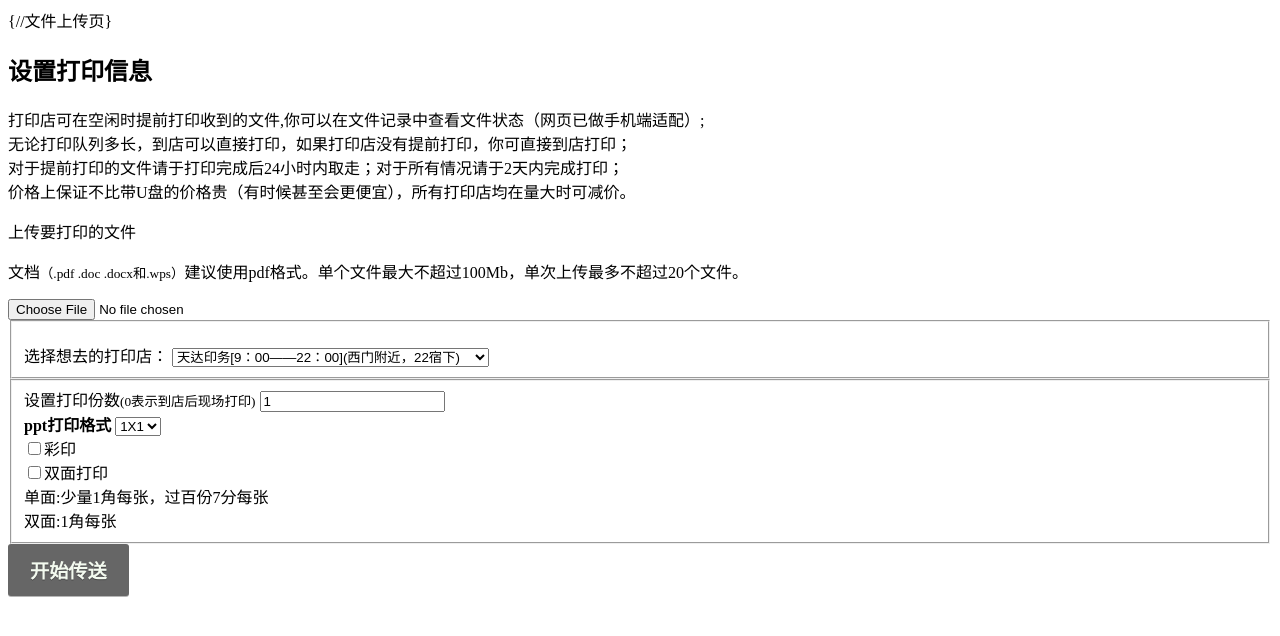
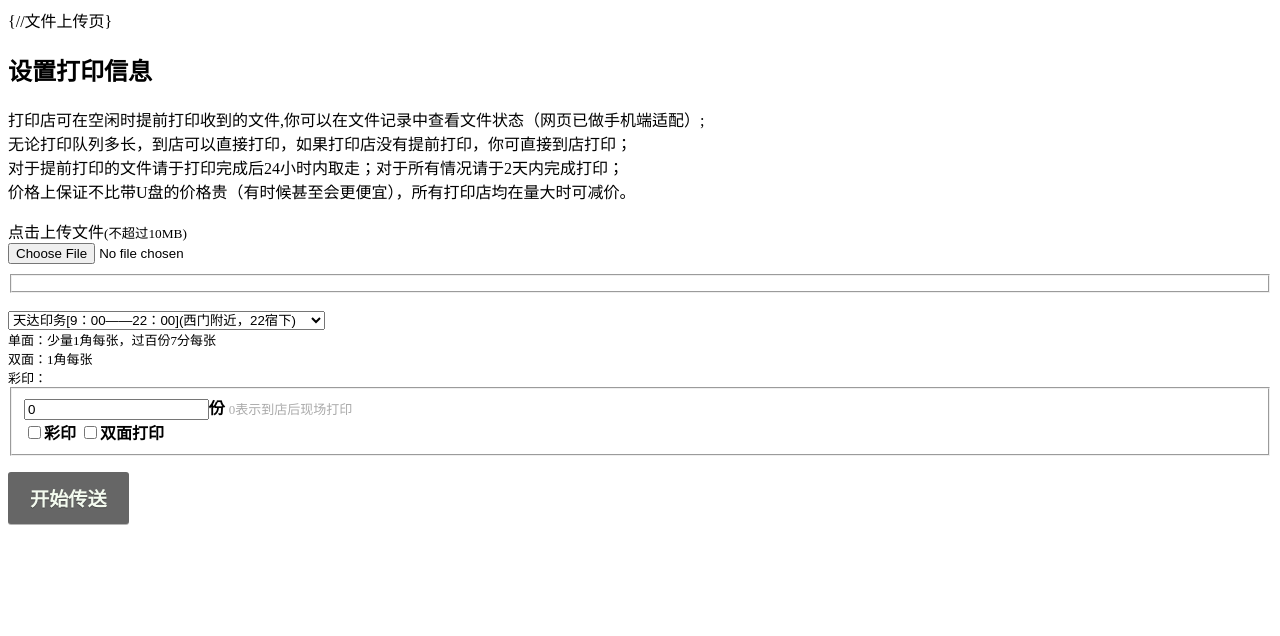
Before and after one commit to YunYinORG/print, a PHP site: page /DbName/Print/Home/View/File/add.html in a window 1280 px wide. Shown: the top 636 px of the page. Run offline with PHP 8.4, Linux system fonts and the light colour scheme.

Commit message:
上传页前端修改完毕

```diff
--- a/Print/Home/View/File/add.html
+++ b/Print/Home/View/File/add.html
@@ -5,16 +5,12 @@
 
 <block name='head'>
 <link rel="stylesheet" type="text/css" href="__PUBLIC__/css/modal.css">
-<!--<link rel="stylesheet" href="http://cdn.bootcss.com/jqueryui/1.10.3/css/base/jquery-ui.css" type="text/css" />
-<link rel="stylesheet" href="__CSS__/jquery.ui.plupload.css" type="text/css" />-->
 </block>
 
 
 <block name='header'>
 <include file="./Public/template/nav.html" add="active"/>
 </block>
-
-
 
 <block name='content'>
 
@@ -28,177 +24,136 @@
     对于提前打印的文件请于打印完成后24小时内取走；对于所有情况请于2天内完成打印；<br/>
     价格上保证不比带U盘的价格贵（有时候甚至会更便宜），所有打印店均在量大时可减价。</p>
 
-
-    <form id="form" method="post" action="__URL__/uploadOne" enctype="multipart/form-data">
-
-        <label id="myfile" for="file">上传要打印的文件</label>
-        <p class="small alert alert-info">文档<small>（.pdf .doc .docx和.wps）</small>建议使用pdf格式。单个文件最大不超过100Mb，单次上传最多不超过20个文件。</p>
-<!--        <div id="uploader">
-            <p class="small alert alert-danger">你的浏览器不支持Flash, Silverlight 或 HTML5。暂时只支持单文件上传。</p>
-        此处input需修改成旧版的单文件上传按钮以兼容不支持plupload的浏览器
+    <form id="print" method="post" action="__URL__/uploadOne" enctype="multipart/form-data">
+    <div class="row">
+        <div class="col-lg-5">
+        <div class="form-group">
+    	<div class="upload-btn">
+    	<div class="upload-area"><span class="glyphicon glyphicon-open"></span>点击上传文件<small>(不超过10MB)</small></div>
+    	<input id="upload-file" type="file" name="file" accept="application/msword, application/vnd.openxmlformats-officedocument.wordprocessingml.document, application/pdf, application/vnd.ms-powerpoint, application/vnd.openxmlformats-officedocument.presentationml.presentation,application/vnd.ms-excel,application/vnd.openxmlformats-officedocument.spreadsheetml.sheet" onchange="checkSuffix(this)">
     	</div>
-        <p id="console"></p>-->
-        <input type="file" name="file"/>
-        <fieldset>
-            <div class="form-group alert-warning">
-                <p class="help-block"><span></span></p>
     	</div>
-
-        <!--此处后台需调整-->
+    	</div>
+    </div>
+    <div class="row">
+    	<div class="col-lg-4">
+    	<ul id="upload-list" class="list-group" style="margin-bottom:0px;margin-top:10px"></ul>
+    	</div>
+    	<div class="col-lg-3">
+        <fieldset id='setting1'>
+    	<div style="display:none;margin-top:10px;margin-bottom:0px" id="pptprint">
+        <select class="form-control" name="ppt_layout">
+                <option value="1">PPT打印格式：1x1</option>
+                <option value="2">1x2</option>
+                <option value="3">2x2</option>
+                <option value="4">2x3</option>
+        </select>
+    	</div>
+    	</fieldset>
+    	</div>
+    </div>
+    <br/>
+	<div class="row">
+    	<div class="col-lg-4">
     		<div class="form-group">
-            <label for='pri_id'>选择想去的打印店：</label>
-            <select class="form-control" name="pri_id" id="Choose_printer">
-                <option value="1">天达印务<span class='text-primary'>[9：00——22：00]</span><small class='text-info'>(西门附近，22宿下)</small></option>
+            <select class="form-control" name="pri_id" onchange="priceChange(this)">
+                <option value="1">天达印务[9：00——22：00](西门附近，22宿下)</option>
                 <option value="2">光辉岁月[8：00——23：00](二食堂浴园旁)</option>
                 <option value="3">精诚快印[8：30——20：30](新图和数码小院之间)</option>
                 <option value="4">快捷复印[8：00——22：00](南开出版社后)</option>
             </select>
      		</div>
-        </fieldset>
-            <!--div class="radio">
-                <label>
-                    <input type="radio" name="pri_id" value="2" checked="checked"/>
-                光辉岁月<span class='text-primary'>[8：00——23：00]</span><small class='text-info'>(二食堂浴园旁)</small></label>
-                <br />
-                <label>
-                    <input type="radio" name="pri_id" value="3"/>
-                精诚快印<span class='text-primary'>[8：30——20：30]</span><small class='text-info'>(新图和数码小院之间)</small></label>
-                <br />
-                <label>
-                    <input type="radio" name="pri_id" value="4"/>
-                快捷复印<span class='text-primary'>[8：00——22：00]</span><small class='text-info'>(南开出版社后)</small></label>
-                <br />
-                <label>
-                    <input type="radio" name="pri_id" value="1" />
-                天达印务<span class='text-primary'>[9：00——22：00]</span><small class='text-info'>(西门附近，22宿下)</small></label>
+     		<div id='price' class='well help-block' style="font-size:13px">单面：<span id='single' class='text-danger'>少量1角每张，过百份7分每张</span><br/>双面：<span id='double' class='text-danger'>1角每张</span><br/>彩印：<span id='color_print' class='text-danger'></span></div>
      	</div>
-        </div-->
-
-        <fieldset id='setting'>
+     	<fieldset id="setting2">
+     	<div class="col-lg-4">
     	<div class="form-group">
-                <label for="copies">设置打印份数</label><small class='text-info'>(0表示到店后现场打印)</small>
-                <input name="copies" type="number" id="copies" value="1">
-            </div>
-        <!--后台需改动，支持ppt打印格式选择-->
-        <div id="pptprint">
-         <span><strong>ppt打印格式</strong></span>
-         <select class="form-control" name="ppt_layout">
-                <option value="1">1X1</option>
-                <option value="2">1X2</option>
-                <option value="3">2X2</option>
-                <option value="4">2X3</option>
-            </select>
+        	<input name="copies" type="number" id="copies" value="0" style="width:15%"><strong>份</strong>
+        	<small style="font-size:13px;color:#AAAAAA">0表示到店后现场打印</small>
     	</div>
          <div class="checkbox">
-                <label>
-                    <input name="color" id="" value="1" type="checkbox">彩印
-                    <br/>
-                    <input name="double_side" id='double_side' value="1" type="checkbox">双面打印
-                    <div id='price' class='price text-info'>单面:<span id='single' class='text-danger'>少量1角每张，过百份7分每张</span><br/>双面:<span id='double' class='text-danger'>1角每张</span>
-                    </div>
+                <label for="printcolor">
+                    <input name="color" id="printcolor" value="1" type="checkbox"><strong>彩印</strong>
+                </label>
+                <label for="double_side">
+                <input name="double_side" id='double_side' value="1" type="checkbox"><strong>双面打印</strong>
                 </label>
          </div>
     	</fieldset>
-    <input type="submit" value="开始传送" class="flatbtn"/>
+
+    	</div>
+    </div>
+
+    <input type="submit" value="开始传送" class="flatbtn" id="modaltrigger">
 
     </form>
-</div>
 </block>
-
-
-
 
 
 <block name='end'>
 
+<script language="javascript" type="text/javascript">
 
-<!--<script type="text/javascript" src="http://cdn.bootcss.com/jqueryui/1.10.3/jquery-ui.min.js"></script>
-<script type="text/javascript" src="__JS__/plupload.full.min.js"></script>
-<script type="text/javascript" src="__JS__/jquery.ui.plupload.js"></script>
-<script type="text/javascript" src="__JS__/plupload_zh_CN.js"></script>-->
-<script language="javascript">
-/*
-$(function() {
-    var uploader = $("#uploader").plupload({
-        // General settings
-        runtimes : 'html5,flash,silverlight,html4',
-        url : '__URL__/upload',
+function checkSuffix(n) {
+    var pos = n.value.lastIndexOf('.');
+    var suffix = n.value.substring(pos + 1);
+    var doc_suffix = ['doc', 'docx', 'wps'];
+    var pdf_suffix = ['pdf'];
+    var other_suffix = ['ppt', 'pptx'];
+    var xls_suffix = ['xls','xlsx'];
+    if (doc_suffix.indexOf(suffix) >= 0) {
+    	$('#setting2').show();
+    	$('#pptprint').hide();
+        $('#copies').attr('disabled', false);
+        $('#double_side').attr('disabled', false);
+        $("#modaltrigger").attr('disabled', false).attr('class' , 'flatbtn-blu');
+        var fname = n.value.substring(n.value.lastIndexOf('\\')+1);
+    	$("#upload-list").html('<li style="font-size: 13px;" class="list-group-item">当前文件：'+ fname +'</li>'+'<li style="font-size: 13px;" class="list-group-item">支持的格式，但更推荐pdf。');
+    } else if (other_suffix.indexOf(suffix)>=0) {
+    	$('#pptprint').show();
+    	$('#setting2').show();
+    	$('#copies').attr('disabled', false);
+        $('#double_side').attr('disabled', false);
+        $("#modaltrigger").attr('disabled', false).attr('class', 'flatbtn-blu');
+        var fname = n.value.substring(n.value.lastIndexOf('\\')+1);
+    	$("#upload-list").html('<li style="font-size: 13px;" class="list-group-item" style="border-style:none">当前文件：'+fname +'</li>');
+    } else if(pdf_suffix.indexOf(suffix) >= 0){
+    	$('#pptprint').hide();
+    	$('#setting2').show();
+    	$('#copies').attr('disabled', false);
+        $('#double_side').attr('disabled', false);
+        $("#modaltrigger").attr('disabled', false).attr('class', 'flatbtn-blu');
+    	var fname = n.value.substring(n.value.lastIndexOf('\\')+1);
+    	$("#upload-list").html('<li style="font-size: 13px;" class="list-group-item" style="border-style:none">当前文件：'+fname +'</li>');
+    } else if(xls_suffix.indexOf(suffix) >= 0){
+    	$('#copies').attr('disabled', true);
+    	$('#setting2').hide();
+    	$("#modaltrigger").attr('disabled', false).attr('class', 'flatbtn-blu');
+    	var fname = n.value.substring(n.value.lastIndexOf('\\')+1);
+    	$("#upload-list").html('<li style="font-size: 13px;" class="list-group-item">当前文件：'+ fname +'</li>'+'<li style="font-size: 13px;" class="list-group-item">当前格式仅支持到店打印。');
+    }
+    else {
+        alert('目前支持上传文档、表格和ppt');
+        $("#modaltrigger").attr('disabled', true).attr('class', 'flatbtn');
+    }
 
-        // User can upload no more then 20 files in one go (sets multiple_queues to false)
-        max_file_count: 20,
+}
 
-        filters : {
-            // Maximum file size
-            max_file_size : '100mb',
-            // Specify what files to browse for
-            mime_types: [
-                {title : "Pdf files", extensions : "pdf"},
-                {title : "Doc files", extensions : "doc,docx,ppt,pptx,wps"}
-            ],
-                        prevent_duplicates: true
-        },
+function priceChange(n){
+	var i = n.value;
 
-        // Rename files by clicking on their titles
-        rename: true,
+	var thePrice = [ [], ['1角每张','0.14元每张（7分每面）'],['少量1角每张，过百份7分每张','1角每张'],['少量1角每张，过百份8分每张','1角每张'],['少量1角每张，过百份8分每张','1角每张']
+		];
+	$('#single').html(thePrice[i][0]);
+	$('#double').html(thePrice[i][1]);
+}
 
-        // Sort files
-        sortable: true,
-
-        // Enable ability to drag'n'drop files onto the widget (currently only HTML5 supports that)
-        dragdrop: true,
-
-        // Views to activate
-        views: {
-            list: true,
-            thumbs: false, // Show thumbs
-            active: 'thumbs'
-        },
-
-        // Flash settings
-        flash_swf_url : '../../js/Moxie.swf',
-
-        // Silverlight settings
-        silverlight_xap_url : '../../js/Moxie.xap'
+$("#modaltrigger").on('click', function() {
+    $("#modaltrigger").attr('disabled', true);
+    if (!$("#print").submit()) {
+        $("#modaltrigger").attr('disabled',false);
+    }
 });
-        uploader.bind('Error', function(up, err) {
-            document.getElementById('console').innerHTML += "\nError #" + err.code + ": " + err.message;
-        });
-
-    // Handle the case when form was submitted before uploading has finished
-    $('#form').submit(function(e) {
-        // Files in queue upload them first
-        if ($('#uploader').plupload('getFiles').length > 0) {
-
-            // When all files are uploaded submit form
-            $('#uploader').on('complete', function() {
-                $('#form')[0].submit();
-            });
-
-            $('#uploader').plupload('start');
-        } else {
-            alert("You must have at least one file in the queue.");
-        }
-        return false; // Keep the form from submitting
-    });
-    $(document).ready(function(){
-        $('#uploader_start').hide();
-    });
-
-});
-*/
-
-
-
-var price=[[],['1角每张','0.14元每张(7分每面)'],['少量1角每张，过百份7分每张','1角每张'],['少量1角每张，过百份8分每张','1角每张'],['少量1角每张，过百份8分每张','1角每张']];
-$("[name='pri_id']").change(
-function() {
-var i = this.value;
-$('#single').html(price[i][0]);
-$('#double').html(price[i][1]);
-});
-
-//缺少js功能：如上传列表中有ppt/pptx，不允许再上传其他格式文件。此时ppt控制格式的按钮组display，否则隐藏。
-
 
 </script>
 </block>
```
Also changed, not shown: Public/css/default.css (+34 -8 lines). Lines whose indentation alone changed are shown as unchanged.
